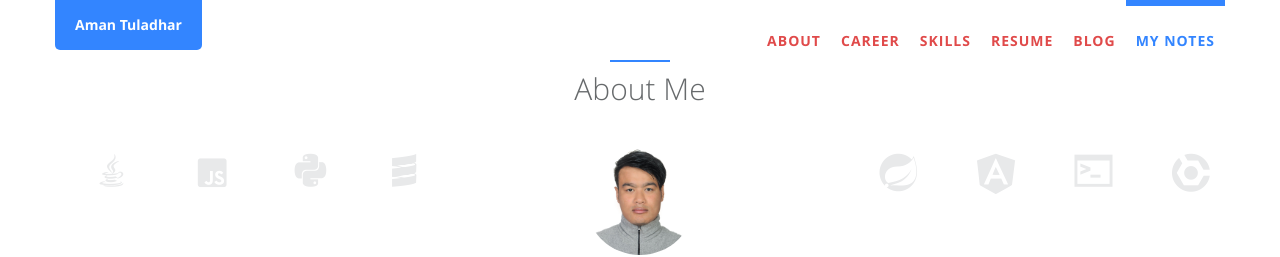
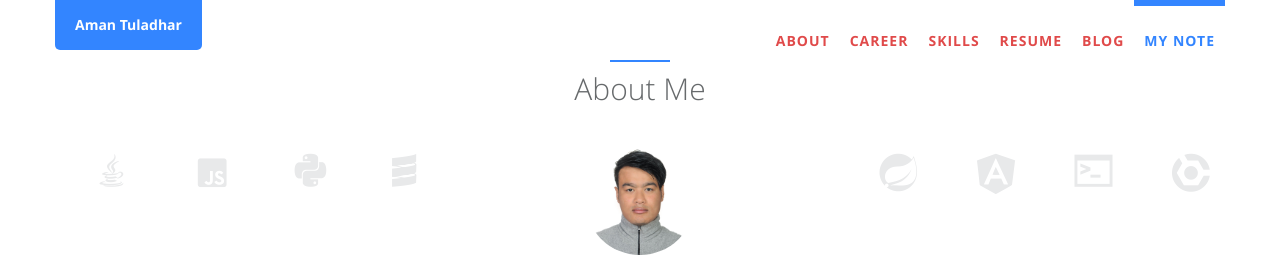
Before and after one commit to amantuladhar/amantuladhar.github.io, a Jekyll site: the page built from index.html, in a window 1280 px wide. Shown: the top 257 px of the page. Built offline with Jekyll 4.4.1, drawn with Linux system fonts in a browser that asks for light colours; nearby versions of some CDN libraries; library files that are not in the unit come from our copies.

Commit message:
Update landing.yml

```diff
--- a/_data/landing.yml
+++ b/_data/landing.yml
@@ -39,8 +39,7 @@
 
 - id: my_notes
   i18n: nav.blog
-  name: My Notes
-  url: /mynotes
+  name: My Note
   tpl: my_notes.html
   css: testimonials navy-section
 
```
